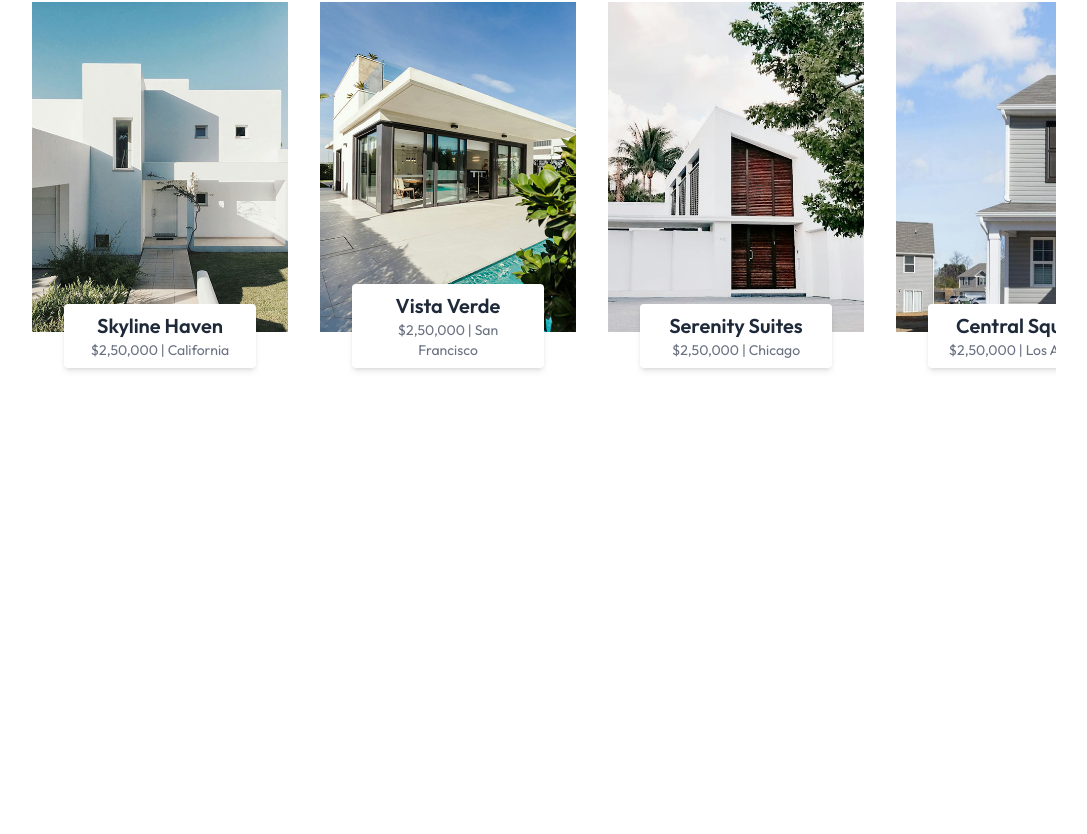
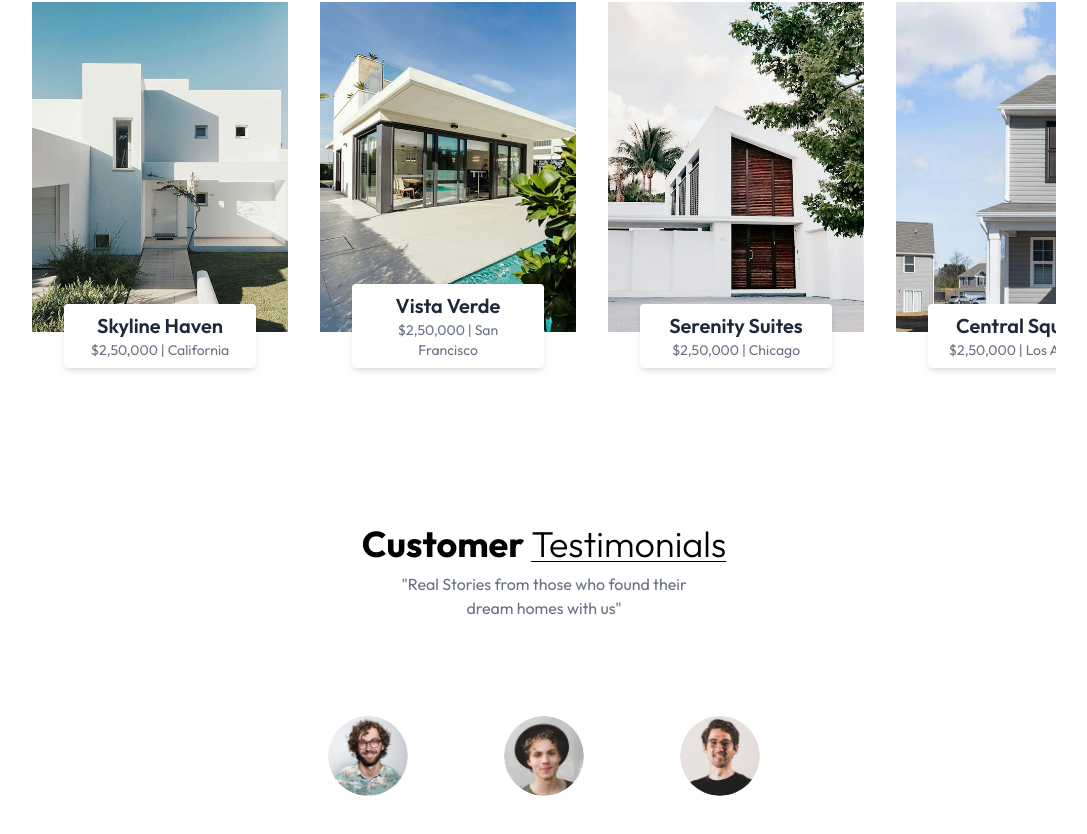
Before and after one commit to King-web-cell-05/realestate, a React (Vite) app: page / in a window 1280 px wide. Shown: the part 1964-2798 px from the top of the page, without its empty margins (96-1183 px from the left). Before the commit the page ends 2448 px from the top, so only its background shows below. Built offline with nearby package versions, Linux system fonts and the light colour scheme.

Commit message:
Update some file components

```diff
--- a/src/App.jsx
+++ b/src/App.jsx
@@ -2,6 +2,7 @@ import React from 'react'
 import Header from './components/Header'
 import About from './components/About'
 import Projects from './components/Projects'
+import Testimonials from './components/Testimonials'
 
 const App = () => {
   return (
@@ -9,6 +10,7 @@ const App = () => {
       <Header />
       <About />
       <Projects />
+      <Testimonials />
     </div>
   )
 }
--- /dev/null
+++ b/src/components/Testimonials.jsx
@@ -0,0 +1,30 @@
+import React from "react";
+import { testimonialsData } from "../assets/assets";
+
+const Testimonials = () => {
+  return (
+    <div
+      className="container mx-auto  py-10  lg:px-32 w-full overflow-hidden text-center px-6 md:px-20"
+      id="Testimonials"
+    >
+      <h1 className="text-2xl sm:text-4xl font-bold mb-2 text center">
+        Customer{" "}
+        <span className="underline underline-offset-4 decoration-1 under font-light">
+          Testimonials
+        </span>
+      </h1>
+      <p className="text-center text-gray-500 mb-12 max-w-80 mx-auto">
+        "Real Stories from those who found their dream homes with us"
+      </p>
+      <div className="flex flex-wrap justify-center  gap-8">
+        {testimonialsData.map((testimonial, index) => (
+          <div key={index} className="max-w-[340px]   rounded px-8 py-12 text-center">
+            <img className="w-20 h-20 rounded-full mx-auto mb-4 " src={testimonial.image} alt={testimonial.alt} />
+          </div>
+        ))}
+      </div>
+    </div>
+  );
+};
+
+export default Testimonials;
```
